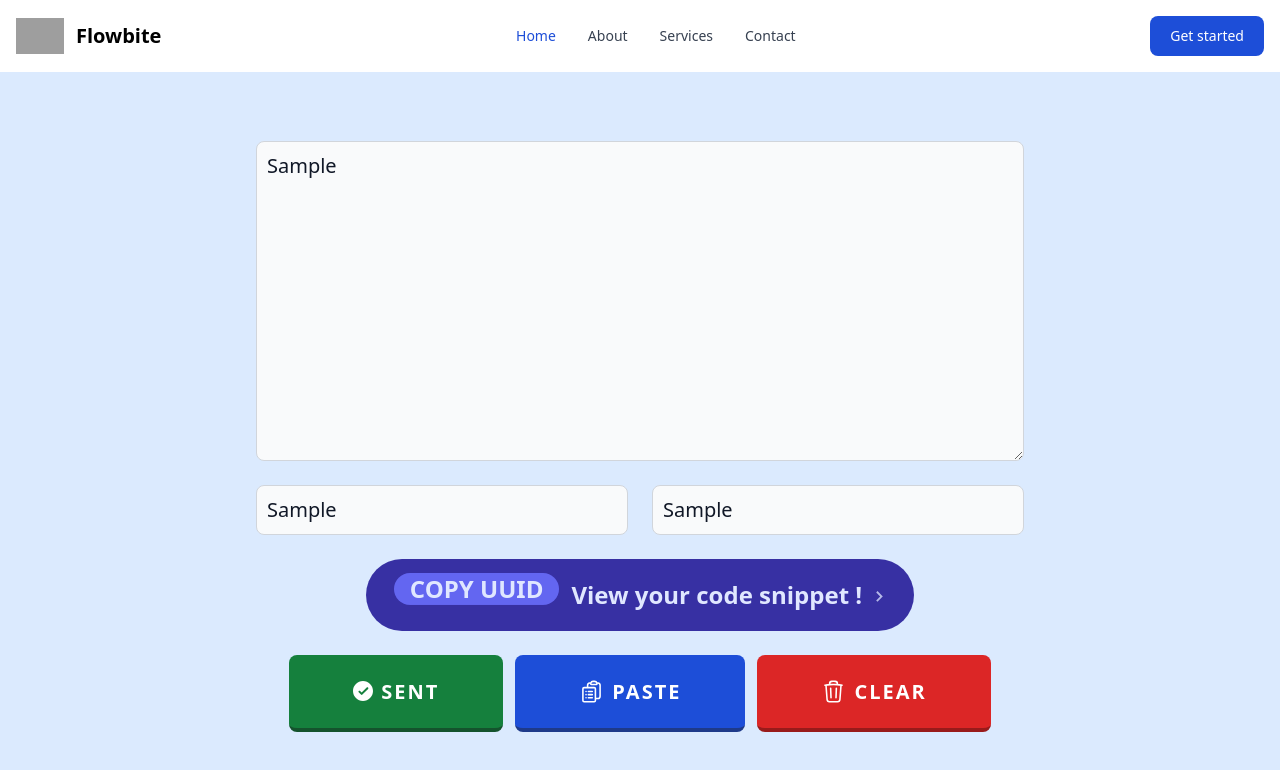
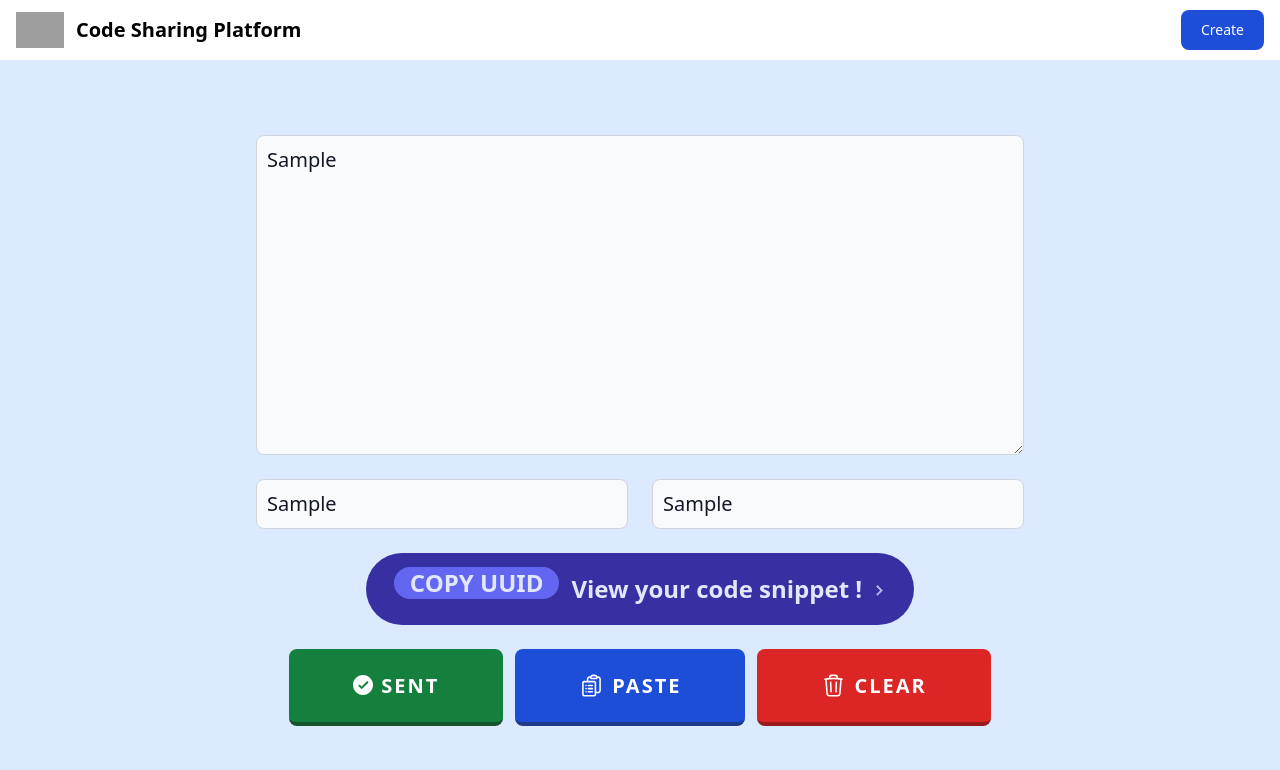
Before and after one commit to Student42069/CSP-Client, a Next.js app: page /new in a window 1280 px wide. Both pictures are taken after typing "Sample", "Sample", "Sample" into the empty fields and a click on the button "SEND". Shown: the top 770 px of the page. Built offline with nearby package versions, Linux system fonts and the light colour scheme; grey boxes are pictures that could not be loaded.

Commit message:
Adjust UI

```diff
--- /dev/null
+++ b/app/[uuid]/page.tsx
@@ -0,0 +1,45 @@
+"use client";
+
+import { useEffect, useState } from "react";
+import Navbar from "../../components/navbar/navbar";
+
+export default function Page({ params }: any) {
+  const [snippet, setSnippet] = useState(
+    'const [snippet, setSnippet] = useState("");'
+  );
+
+  // const getSnippet = async () => {
+  //   try {
+  //     const res = await fetch(
+  //       "http://codesharingplatformwithspringboot-env.eba-kym3bz5b.us-east-1.elasticbeanstalk.com/api/code/" +
+  //         params.uuid,
+  //       {
+  //         method: "get",
+  //         mode: "cors",
+  //         headers: new Headers({
+  //           "Content-Type": "application/json; charset=utf-8",
+  //         }),
+  //       }
+  //     );
+  //     const data = await res.json();
+
+  //     setSnippet(data.code);
+  //   } catch (error) {
+  //     console.error(error);
+  //     alert("An error occurred while making the request");
+  //   }
+  // };
+
+  // useEffect(() => {
+  //   getSnippet();
+  // }, []);
+
+  return (
+    <div className="min-h-screen flex flex-col justify-start bg-blue-100 dark:bg-slate-800">
+      <Navbar />
+      <div className="py-0 flex justify-center flex-col text-xl items-center my-auto">
+        <pre>{snippet}</pre>
+      </div>
+    </div>
+  );
+}
--- a/app/new/page.tsx
+++ b/app/new/page.tsx
@@ -21,7 +21,7 @@ export default function New() {
     timeLimit: "",
     viewsLimit: "",
   });
-  const [uuid, setUUID] = useState("l");
+  const [uuid, setUUID] = useState("");
 
   const handleChange = (
     event: React.ChangeEvent<HTMLInputElement | HTMLTextAreaElement>
@@ -94,7 +94,7 @@ export default function New() {
   return (
     <div className="min-h-screen flex flex-col justify-start bg-blue-100 dark:bg-slate-800">
       <Navbar />
-      <div className="py-14 flex justify-center flex-col text-xl items-center my-auto">
+      <div className="py-0 flex justify-center flex-col text-xl items-center my-auto">
         <textarea
           placeholder="Write (Copy/Paste) your code here :"
           ref={textareaRef}
@@ -126,7 +126,7 @@ export default function New() {
           </div>
         </div>
         {uuid && <UUIDNotification uuid={uuid} />}
-        <div className="flex justify-center mt-6">
+        <div className="flex justify-center mt-6 flex-col sm:flex-row">
           <SendButton send={testSend} trigger={trigger} />
           <PasteButton paste={handlePaste} />
           <ClearButton clear={handleClear} trigger={trigger} />
--- a/components/UUIDNotification/uuidNotification.tsx
+++ b/components/UUIDNotification/uuidNotification.tsx
@@ -1,3 +1,4 @@
+import Link from "next/link";
 import React from "react";
 
 export default function uuidNotification({ uuid }: any) {
@@ -16,17 +17,19 @@ export default function uuidNotification({ uuid }: any) {
         >
           copy uuid
         </span>
-        <a
+        {/* <a
           href={
             "http://codesharingplatformwithspringboot-env.eba-kym3bz5b.us-east-1.elasticbeanstalk.com/code/" +
             uuid
           }
           target="_blank"
-        >
+        > */}
+        <Link href={"/" + uuid}>
           <span className="font-semibold mr-2 text-left flex-auto">
             View your code snippet !
           </span>
-        </a>
+        </Link>
+        {/* </a> */}
         <svg
           className="fill-current opacity-75 h-4 w-4"
           xmlns="http://www.w3.org/2000/svg"
--- a/components/clearButton/clearButton.tsx
+++ b/components/clearButton/clearButton.tsx
@@ -40,7 +40,7 @@ export default function clearButton({ clear, trigger }: any) {
       id="clearButton"
       onAnimationEnd={handleAnimationEnd}
       onClick={handleClear}
-      className="border-b-4 border-r-0 border-red-800 hover:border-red-600 cursor-pointer transform active:scale-95 bg-red-600 hover:bg-red-500 text-white px-16 py-6 rounded-lg font-bold tracking-widest"
+      className="py-6 border-b-4 border-red-800 hover:border-red-600 cursor-pointer transform active:scale-95 bg-red-600 hover:bg-red-500 text-white px-16 rounded-lg font-bold tracking-widest"
     >
       <div className="flex justify-center items-center relative">
         <div className="svg-container">
--- a/components/navbar/navbar.tsx
+++ b/components/navbar/navbar.tsx
@@ -1,3 +1,4 @@
+import Link from "next/link";
 import React from "react";
 
 export default function navbar() {
@@ -11,16 +12,24 @@ export default function navbar() {
             alt="Flowbite Logo"
           />
           <span className="self-center text-xl font-semibold whitespace-nowrap dark:text-white">
-            Flowbite
+            Code Sharing Platform
           </span>
         </a>
         <div className="flex md:order-2">
-          <button
+          <Link href="/new">
+            <button
+              type="button"
+              className="text-white bg-blue-700 hover:bg-blue-800 focus:ring-4 focus:outline-none focus:ring-blue-300 font-medium rounded-lg text-sm px-5 py-2.5 text-center mr-3 md:mr-0 dark:bg-blue-600 dark:hover:bg-blue-700 dark:focus:ring-blue-800"
+            >
+              Create
+            </button>
+          </Link>
+          {/* <button
             type="button"
             className="text-white bg-blue-700 hover:bg-blue-800 focus:ring-4 focus:outline-none focus:ring-blue-300 font-medium rounded-lg text-sm px-5 py-2.5 text-center mr-3 md:mr-0 dark:bg-blue-600 dark:hover:bg-blue-700 dark:focus:ring-blue-800"
           >
-            Get started
-          </button>
+            Create
+          </button> */}
           <button
             data-collapse-toggle="navbar-cta"
             type="button"
@@ -49,7 +58,7 @@ export default function navbar() {
           id="navbar-cta"
         >
           <ul className="flex flex-col p-4 mt-4 border border-gray-100 rounded-lg bg-gray-50 md:flex-row md:space-x-8 md:mt-0 md:text-sm md:font-medium md:border-0 md:bg-white dark:bg-gray-800 md:dark:bg-gray-900 dark:border-gray-700">
-            <li>
+            {/* <li>
               <a
                 href="#"
                 className="block py-2 pl-3 pr-4 text-white bg-blue-700 rounded md:bg-transparent md:text-blue-700 md:p-0 dark:text-white"
@@ -57,31 +66,31 @@ export default function navbar() {
               >
                 Home
               </a>
-            </li>
-            <li>
+            </li> */}
+            {/* <li>
               <a
                 href="#"
                 className="block py-2 pl-3 pr-4 text-gray-700 rounded hover:bg-gray-100 md:hover:bg-transparent md:hover:text-blue-700 md:p-0 md:dark:hover:text-white dark:text-gray-400 dark:hover:bg-gray-700 dark:hover:text-white md:dark:hover:bg-transparent dark:border-gray-700"
               >
                 About
               </a>
-            </li>
-            <li>
+            </li> */}
+            {/* <li>
               <a
                 href="#"
                 className="block py-2 pl-3 pr-4 text-gray-700 rounded hover:bg-gray-100 md:hover:bg-transparent md:hover:text-blue-700 md:p-0 md:dark:hover:text-white dark:text-gray-400 dark:hover:bg-gray-700 dark:hover:text-white md:dark:hover:bg-transparent dark:border-gray-700"
               >
                 Services
               </a>
-            </li>
-            <li>
+            </li> */}
+            {/* <li>
               <a
                 href="#"
                 className="block py-2 pl-3 pr-4 text-gray-700 rounded hover:bg-gray-100 md:hover:bg-transparent md:hover:text-blue-700 md:p-0 md:dark:hover:text-white dark:text-gray-400 dark:hover:bg-gray-700 dark:hover:text-white md:dark:hover:bg-transparent dark:border-gray-700"
               >
                 Contact
               </a>
-            </li>
+            </li> */}
           </ul>
         </div>
       </div>
--- a/components/pasteButton/pasteButton.tsx
+++ b/components/pasteButton/pasteButton.tsx
@@ -6,7 +6,7 @@ export default function pasteButton({ paste }: any) {
   return (
     <button
       onClick={paste}
-      className="border-b-4 border-r-0 border-blue-900 hover:border-blue-800 cursor-pointer mx-3  transform active:scale-95 bg-blue-700 hover:bg-blue-600 text-white px-16 py-6 rounded-lg font-bold tracking-widest"
+      className="py-6 border-b-4 border-blue-900 hover:border-blue-800 cursor-pointer sm:mx-3 my-5 sm:my-0 transform active:scale-95 bg-blue-700 hover:bg-blue-600 text-white px-16 rounded-lg font-bold tracking-widest"
     >
       <div className="flex justify-center items-center relative">
         <div className="svg-container">
--- a/components/sendButton/sendButton.tsx
+++ b/components/sendButton/sendButton.tsx
@@ -39,7 +39,7 @@ export default function sendButton({ send, trigger }: any) {
     <button
       onAnimationEnd={handleAnimationEnd}
       onClick={handleSend}
-      className="border-b-4 border-r-0 border-green-900 hover:border-green-700 transform active:scale-95 bg-green-700 hover:bg-green-600 text-white px-16 py-6 rounded-lg font-bold tracking-widest"
+      className="py-6 border-b-4 border-green-900 hover:border-green-700 transform active:scale-95 bg-green-700 hover:bg-green-600 text-white px-16 rounded-lg font-bold tracking-widest"
     >
       <div className="flex justify-center items-center relative">
         <div className="svg-container">
```
